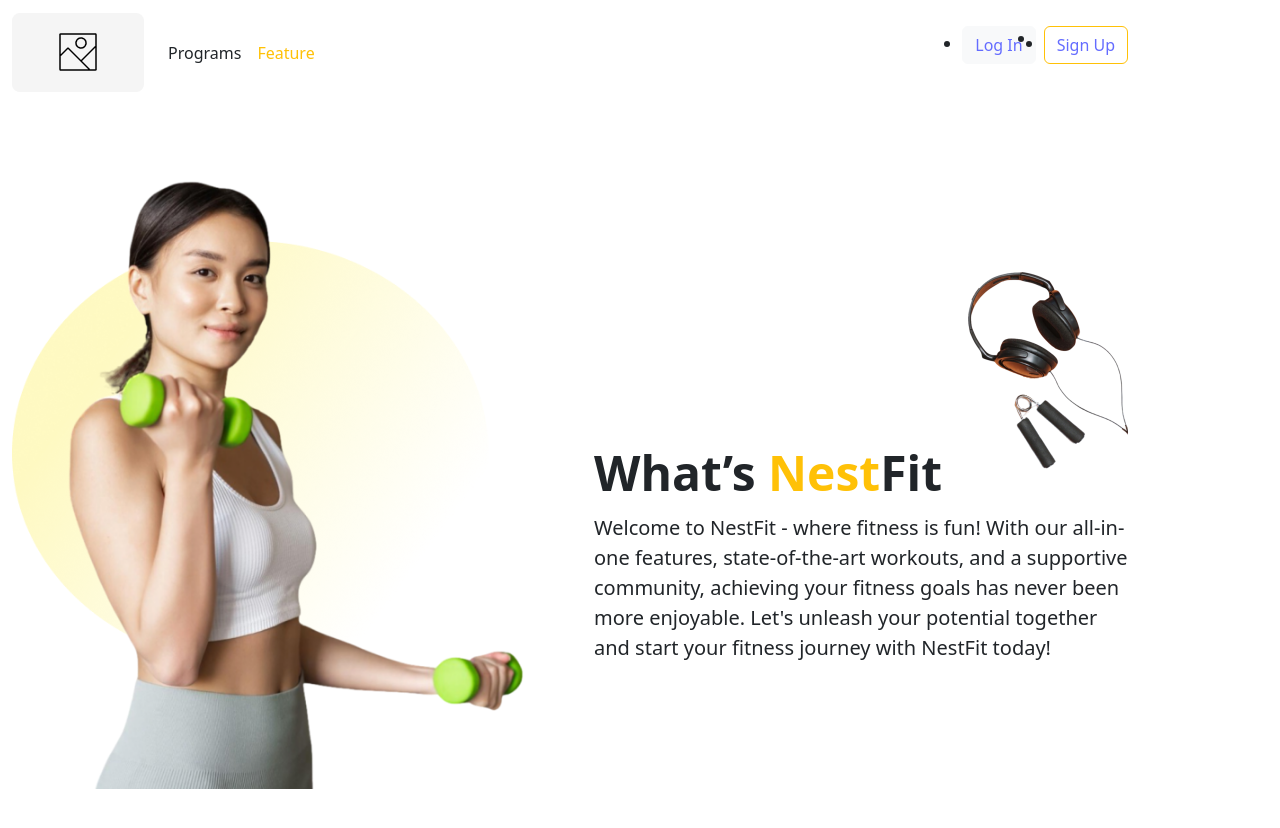
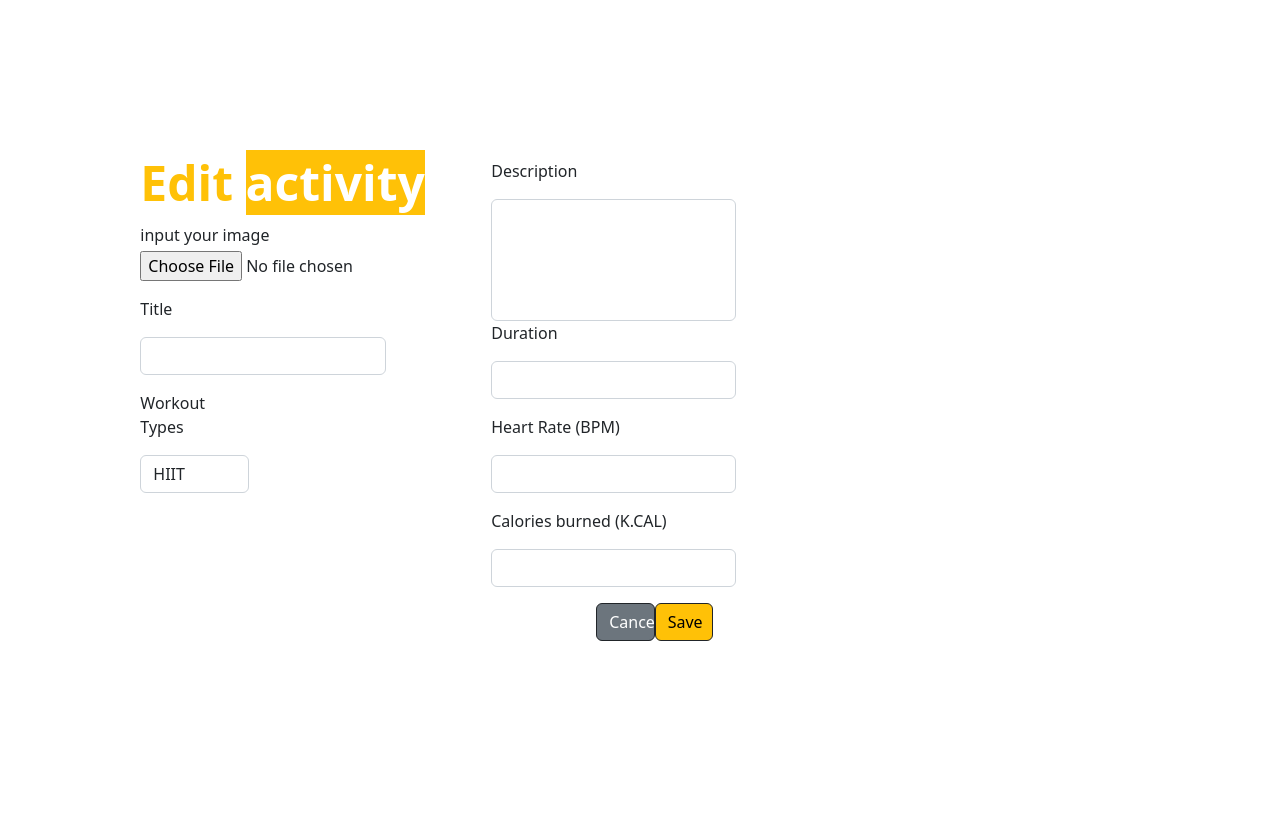
Before and after one commit to somboonnontaganok/binary-tree-full, a React (Vite) app in the folder react/: page / in a window 1280 px wide. Shown: the top 828 px of the page. After the commit the page ends 800 px from the top, so only its background shows below. Built offline with nearby package versions, Linux system fonts and the light colour scheme.

Commit message:
add more

```diff
--- a/react/package.json
+++ b/react/package.json
@@ -12,7 +12,9 @@
   "dependencies": {
     "react": "^18.2.0",
     "react-dom": "^18.2.0",
-    "react-router-dom": "^6.10.0"
+    "react-router-dom": "^6.10.0",
+    "bootstrap": "^5.2.3",
+    "react-bootstrap": "^2.7.4"
   },
   "devDependencies": {
     "@types/react": "^18.0.28",
--- a/react/src/App.jsx
+++ b/react/src/App.jsx
@@ -2,12 +2,13 @@ import React from 'react'
 import Layout from '../src/components/Layout';
 import girl from '../public/assets/img/girlEllipse.png';
 import headPhone from '../public/assets/img/headPhone.png';
+import  Editactivity  from '../src/components/Editactivity';
 
 const App = () => {
 
   return (
     <>
-      <Layout />
+      {/* <Layout />
           <div className="container">
             <div className="row flex-lg-row-reverse align-items-center g-5 py-5">
               <div className="col-10 col-sm-8 col-lg-6">
@@ -22,7 +23,8 @@ const App = () => {
                   <img src={girl} className="d-block mx-lg-auto img-fluid" alt="Bootstrap Themes" width="700" height="500" loading="lazy" />
                 </div>
             </div>
-          </div>
+          </div> */}
+          <Editactivity />
     </>
   )
 }
--- a/react/src/components/Editactivity.jsx
+++ b/react/src/components/Editactivity.jsx
@@ -1,32 +1,32 @@
 import React from "react";
 
-export const Editactivity = () => {
+const Editactivity = () => {
   return (
     <>
-      <div class="row">
+      <div className="row">
         {/* left container */}
-        <div class="container-lg pt-5 col-2">{/* LEFT PLANE */}</div>
-        <div class="col">
+        <div className="container-lg pt-5 col-2">{/* LEFT PLANE */}</div>
+        <div className="col">
           {/* edit activity */}
-          <h1 class="display-5 fw-bold lh-1 mb-3 text-warning">
-            Edit <span class="text-white bg-warning">activity</span>
+          <h1 className="display-5 fw-bold lh-1 mb-3 text-warning">
+            Edit <span className="text-white bg-warning">activity</span>
           </h1>
           {/* middle-form */}
           <form>
-            <div class="input-img">
-              <label class="pb-1" for="input-file-1">
+            <div className="input-img">
+              <label className="pb-1" for="input-file-1">
                 input your image
               </label>
-              <input class="pb-3" type="file" id="input-img" />
+              <input className="pb-3" type="file" id="input-img" />
             </div>
-            <div class="form-group">
-              <label class="control-label mb-3">Title</label>
-              <input class="form-control mb-3 w-75" />
+            <div className="form-group">
+              <label className="control-label mb-3">Title</label>
+              <input className="form-control mb-3 w-75" />
             </div>
           </form>
-          <div class="form-group col-sm-4">
-            <label class="control-label mb-3">Workout Types</label>
-            <select name="prepend" class="select form-control w-100">
+          <div className="form-group col-sm-4">
+            <label className="control-label mb-3">Workout Types</label>
+            <select name="prepend" className="select form-control w-100">
               <option value="text">HIIT</option>
               <option value="text">Pilates</option>
               <option value="text">Strength Training</option>
@@ -36,33 +36,33 @@ export const Editactivity = () => {
           </div>
         </div>
         {/* right-from */}
-        <div class="col">
-          <div class="form-group">
-            <label class="control-label mb-3">Description</label>
-            <input class="form-control w-75 p-5" />
+        <div className="col">
+          <div className="form-group">
+            <label className="control-label mb-3">Description</label>
+            <input className="form-control w-75 p-5" />
           </div>
-          <div class="form-group">
-            <label class="control-label mb-3">Duration</label>
-            <input class="form-control mb-3 w-75" />
+          <div className="form-group">
+            <label className="control-label mb-3">Duration</label>
+            <input className="form-control mb-3 w-75" />
           </div>
-          <div class="form-group">
-            <label class="control-label mb-3">Heart Rate (BPM)</label>
-            <input class="form-control mb-3 w-75" />
+          <div className="form-group">
+            <label className="control-label mb-3">Heart Rate (BPM)</label>
+            <input className="form-control mb-3 w-75" />
           </div>
-          <div class="form-group">
-            <label class="control-label mb-3">Calories burned (K.CAL)</label>
-            <input class="form-control mb-3 w-75" />
+          <div className="form-group">
+            <label className="control-label mb-3">Calories burned (K.CAL)</label>
+            <input className="form-control mb-3 w-75" />
           </div>
-          <div class="row justify-content-center">
+          <div className="row justify-content-center">
             <button
               type="cancel"
-              class="btn border border-dark btn-secondary col-sm-2"
+              className="btn border border-dark btn-secondary col-sm-2"
             >
               Cancel
             </button>
             <button
               type="submit"
-              class="btn border border-dark btn-warning col-sm-2 "
+              className="btn border border-dark btn-warning col-sm-2 "
             >
               Save
             </button>
@@ -72,3 +72,5 @@ export const Editactivity = () => {
     </>
   );
 };
+
+export default Editactivity
```
Also changed, not shown: 1 other file (tests, documents, lock files or other folders).
